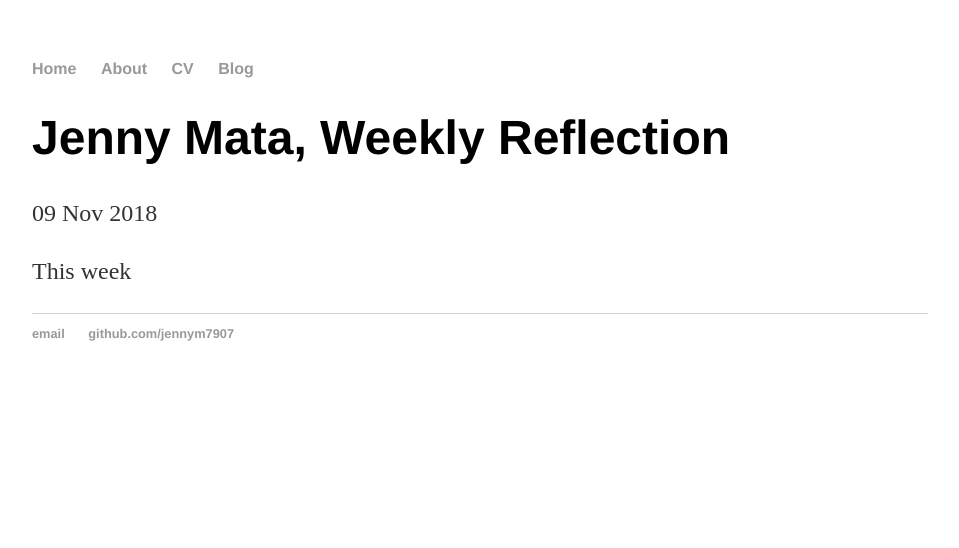
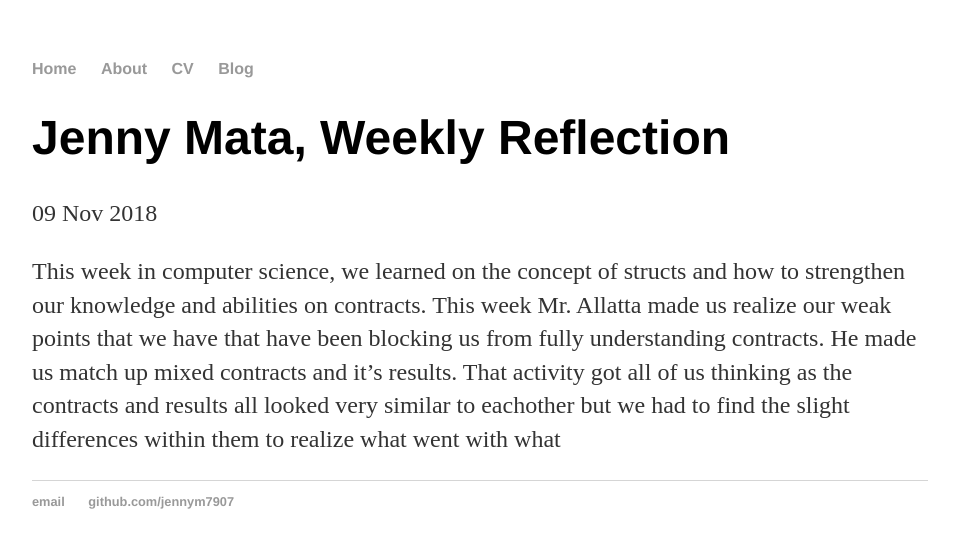
Before and after one commit to jennym7907/jennym7907.github.io, a Jekyll site: the page built from _posts/2018-11-09-weekly-reflection-08.md, in a window 1280 px wide. Shown: the top 548 px of the page, without its empty margins (160-1119 px from the left). Built offline with Jekyll 4.4.1, drawn with Linux system fonts in a browser that asks for light colours.

Commit message:
Update 2018-11-09-weekly-reflection-08.md

```diff
--- a/_posts/2018-11-09-weekly-reflection-08.md
+++ b/_posts/2018-11-09-weekly-reflection-08.md
@@ -4,4 +4,5 @@ title: Jenny Mata, Weekly Reflection #8
 date: 2018-11-09
 ---
 
-This week
+This week in computer science, we learned on the concept of structs and how to strengthen our knowledge and abilities on contracts. This
+week Mr. Allatta made us realize our weak points that we have that have been blocking us from fully understanding contracts. He made us match up mixed contracts and it's results. That activity got all of us thinking as the contracts and results all looked very similar to eachother but we had to find the slight differences within them to realize what went with what
```
